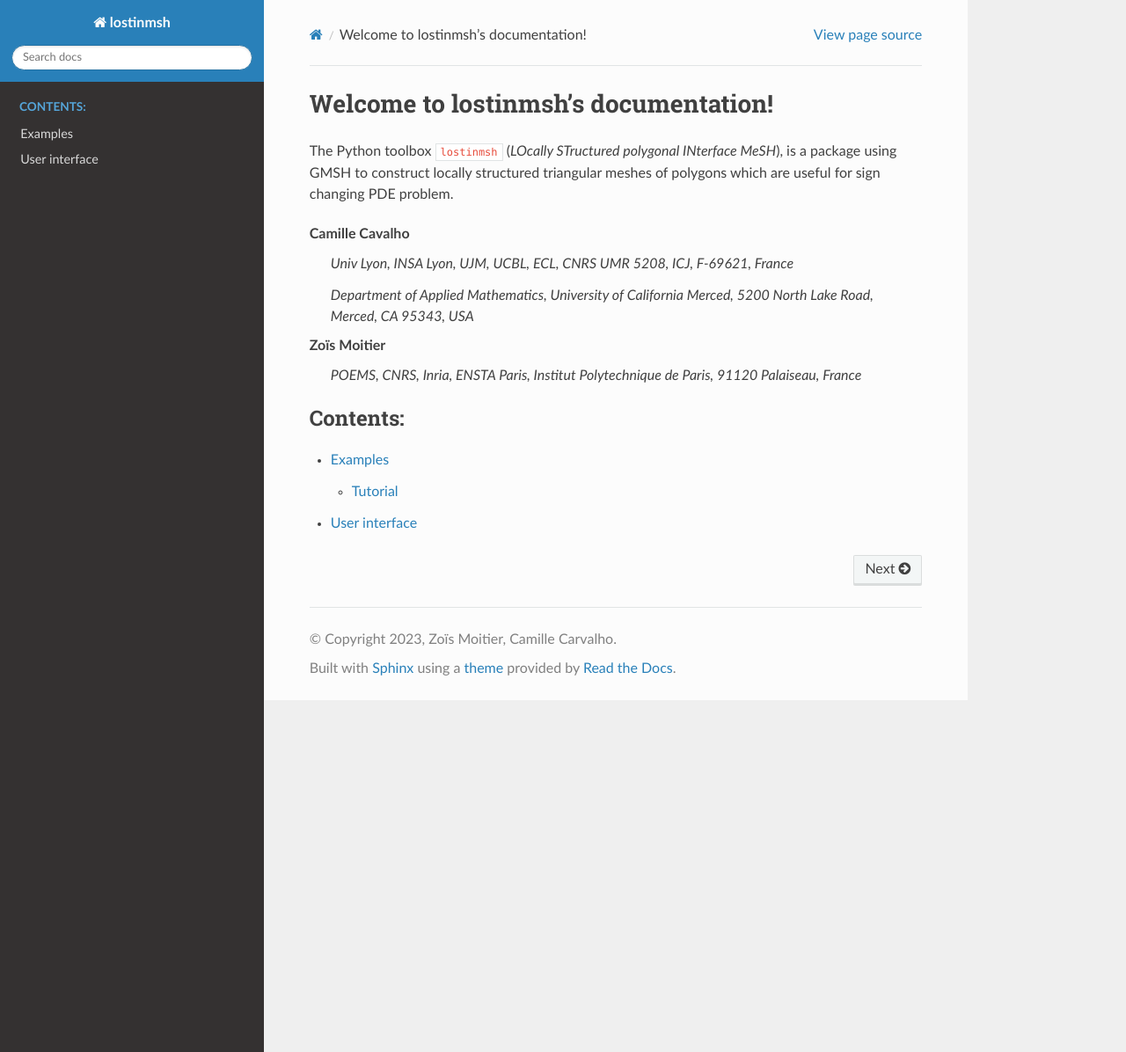
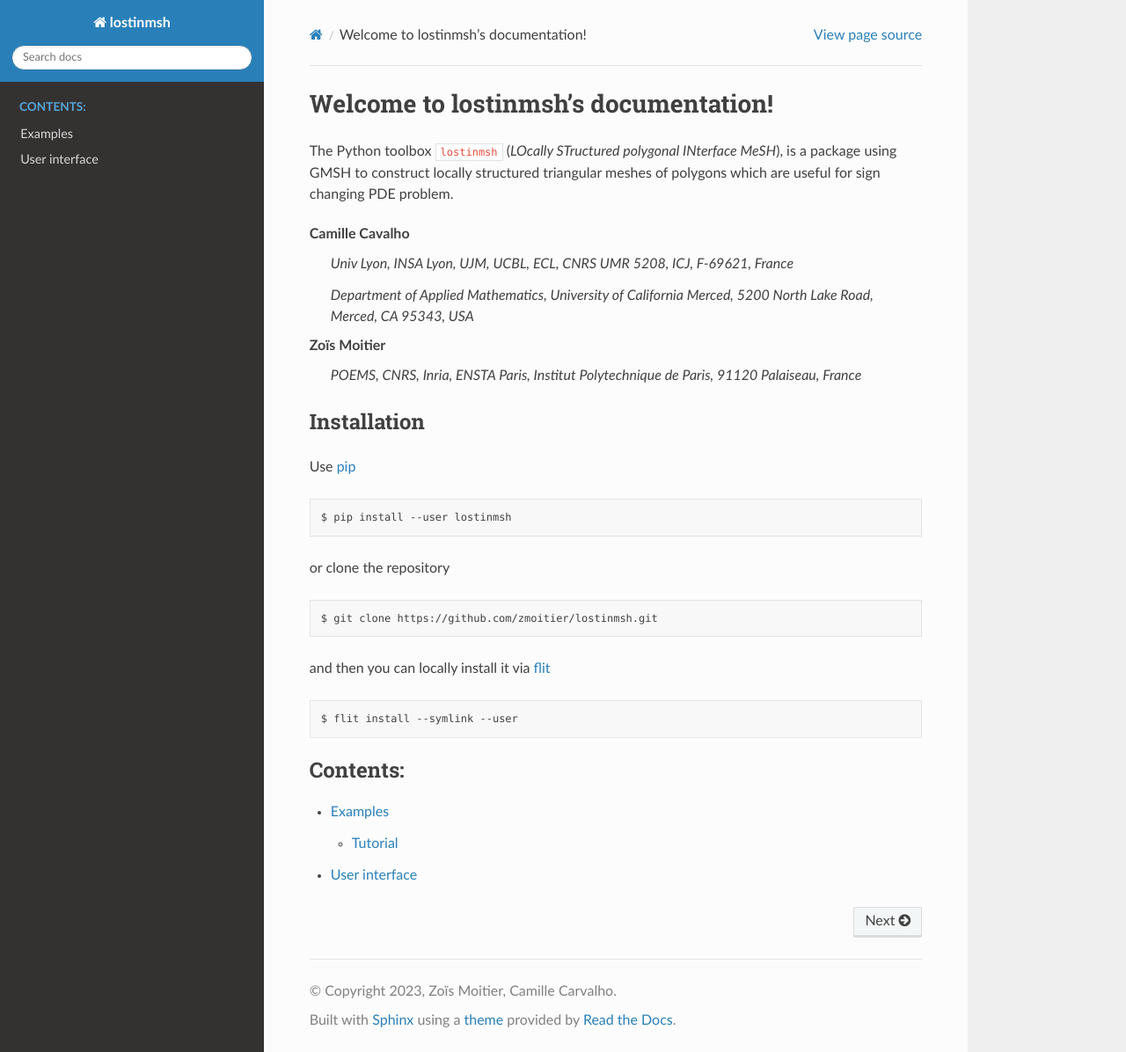
Before and after one commit to zmoitier/lostinmsh, a Sphinx documentation site: the page built from docs/index.rst, in a window 1280 px wide and 1196 px high. Shown: the whole window at 88% size. Built offline with Sphinx 7.4.7 and the Read the Docs theme 2.0.0, drawn with Linux system fonts in a browser that asks for light colours.

Commit message:
add install instruction

```diff
--- a/docs/index.rst
+++ b/docs/index.rst
@@ -13,6 +13,28 @@ The Python toolbox ``lostinmsh`` (*LOcally STructured polygonal INterface MeSH*)
 **Zoïs Moitier**
     *POEMS, CNRS, Inria, ENSTA Paris, Institut Polytechnique de Paris, 91120 Palaiseau, France*
 
+Installation
+------------
+
+Use `pip <https://pip.pypa.io/en/stable/>`_
+
+.. code-block:: shell
+
+       $ pip install --user lostinmsh
+
+or clone the repository
+
+.. code-block:: shell
+
+       $ git clone https://github.com/zmoitier/lostinmsh.git
+
+and then you can locally install it via `flit <https://flit.pypa.io/en/stable/>`_
+
+.. code-block:: shell
+
+       $ flit install --symlink --user
+
+
 .. toctree::
    :maxdepth: 2
    :caption: Contents:
```
Also changed, not shown: README.md (+20 -0 lines), 1 other file.
